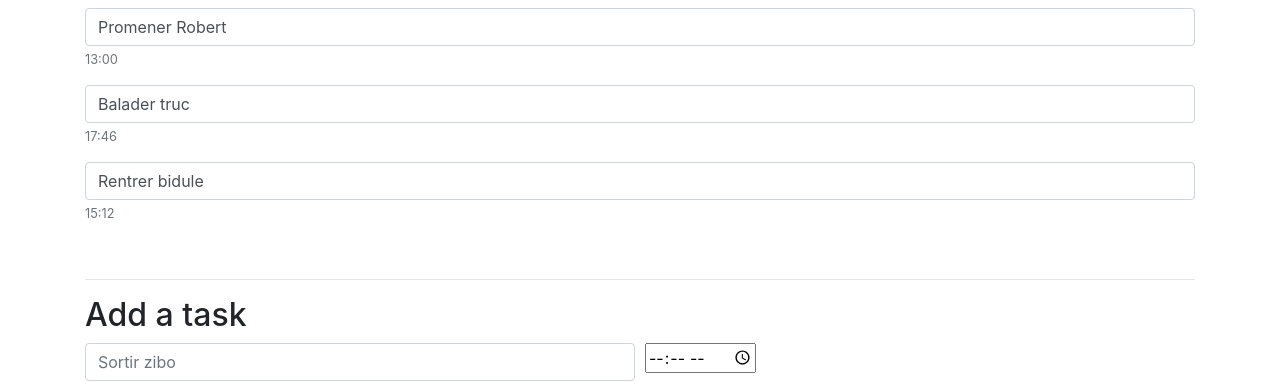
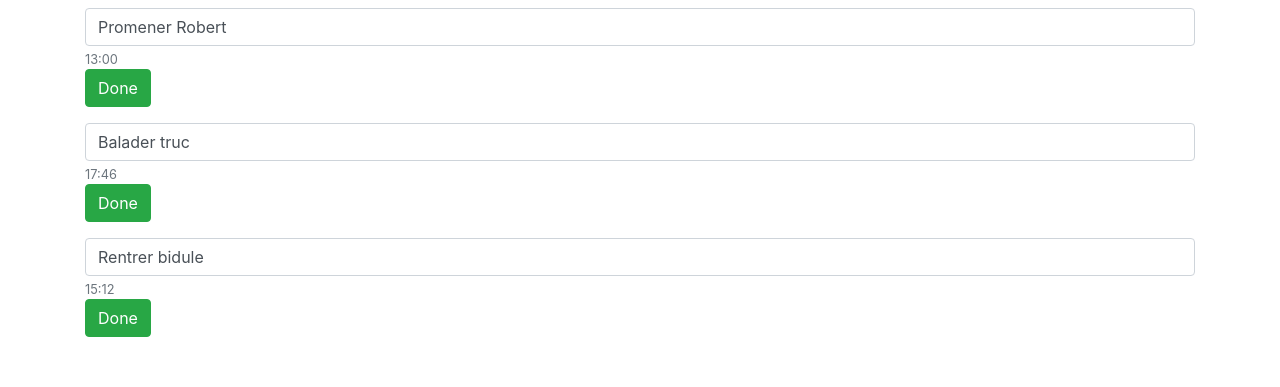
Before and after one commit to Alexandre-Vernet/ToutouList-Angular, an Angular app: page / in a window 1280 px wide. Shown: the part 214-601 px from the top of the page. Built offline with nearby package versions, Linux system fonts and the light colour scheme.

Commit message:
Edit a task

```diff
--- a/src/app/list/list.component.html
+++ b/src/app/list/list.component.html
@@ -19,8 +19,9 @@
   <div *ngFor="let task of tasks">
     <div *ngIf="task.isCurrent">
       <div class="form-group">
-        <input class="form-control" type="text" value="{{task.value}}" (click)="taskState(task.id)">
+        <input class="form-control" type="text" [(ngModel)]="task.value">
         <small class="form-text text-muted">{{task.time}}</small>
+        <button class="btn btn-success" (click)="taskState(task.id)">Done</button>
       </div>
     </div>
   </div>
```
